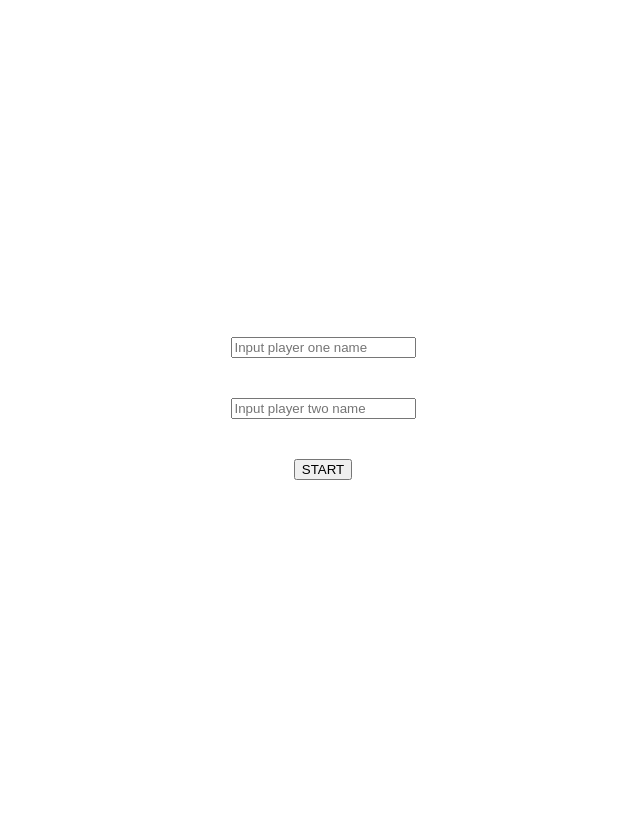
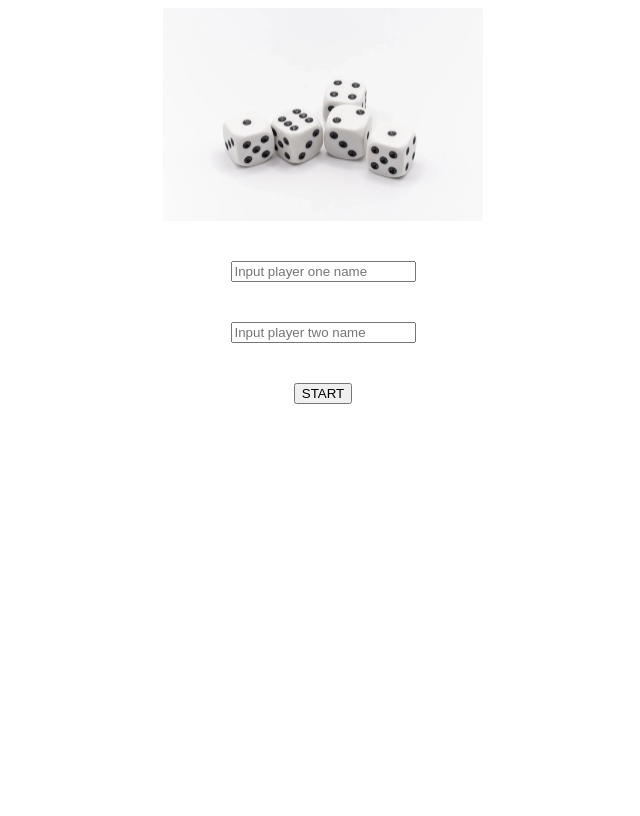
Before and after one commit to BaubasDRSK/PHP-random-homewroks, a PHP site: page / in a window 1280 px wide. Shown: the whole page, without its empty margins (325-965 px from the left). After the commit the page ends 404 px from the top, so only its background shows below. Run offline with PHP 8.4, Linux system fonts and the light colour scheme.

Commit message:
just a bit of visual

```diff
--- a/wm11-roll-dice/index.php
+++ b/wm11-roll-dice/index.php
@@ -26,6 +26,7 @@ $_SESSION['isItRolled'] = 1;
 <body>
 
     <div class="center-wrapper">
+        <img class='startimg' src="./startImage.webp" alt="dice image">
         <form class='beginningForm' action="game.php" method="post">
             <input type="text" name="name1" placeholder="Input player one name">
             <input type="text" name="name2" placeholder="Input player two name">
--- a/wm11-roll-dice/style.css
+++ b/wm11-roll-dice/style.css
@@ -2,7 +2,6 @@
     display:flex;
     flex-direction: column;
     width: 100vw;
-    height: 100vh;
     justify-content: center;
     align-items: center;
     gap: 40px;
@@ -14,5 +13,8 @@
     position: absolute;
     top: 30px;
     left: 30px;
+}
 
+.startimg {
+    width:320px;
 }
```
Also changed, not shown: wm11-roll-dice/README.md, wm11-roll-dice/startImage.webp (added).
